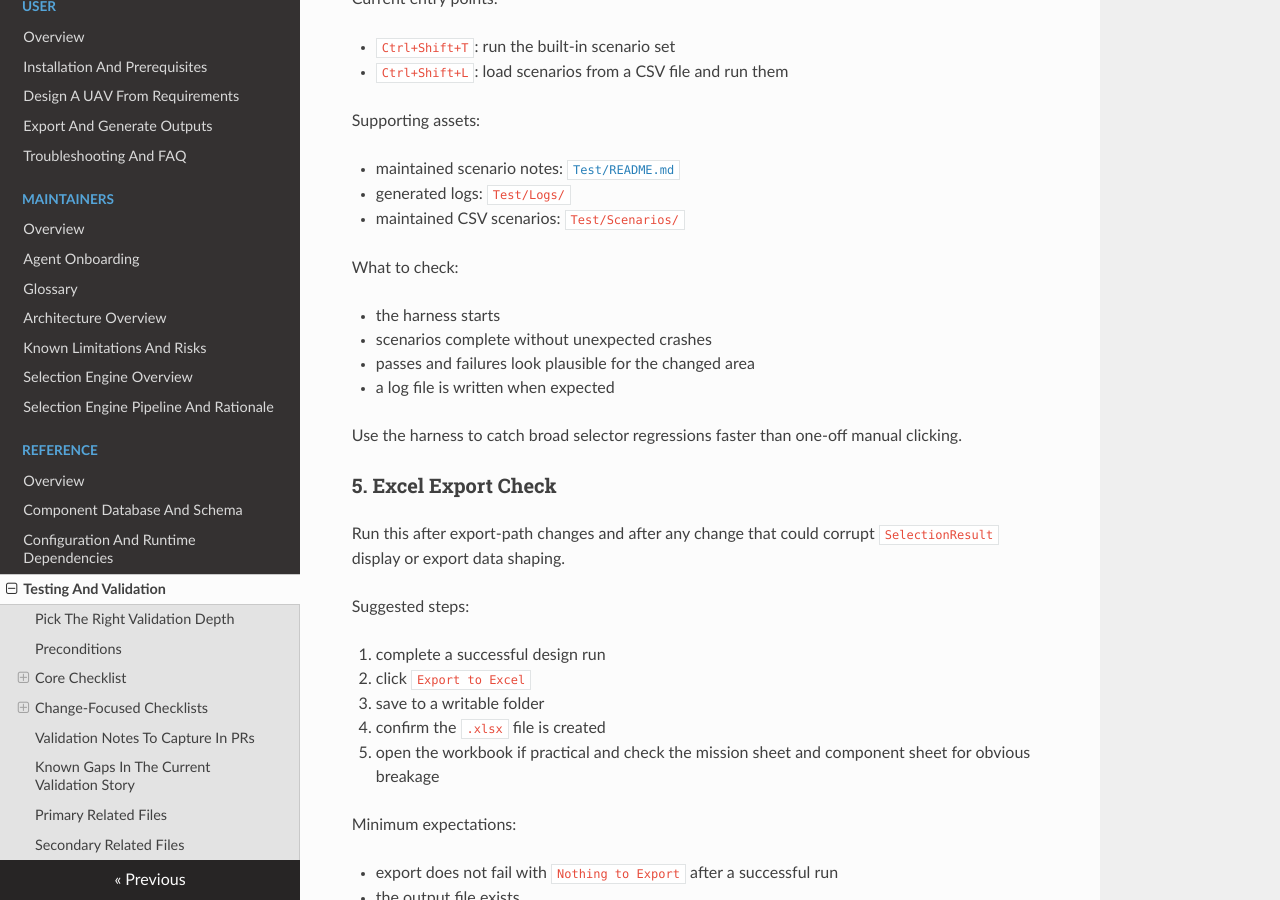
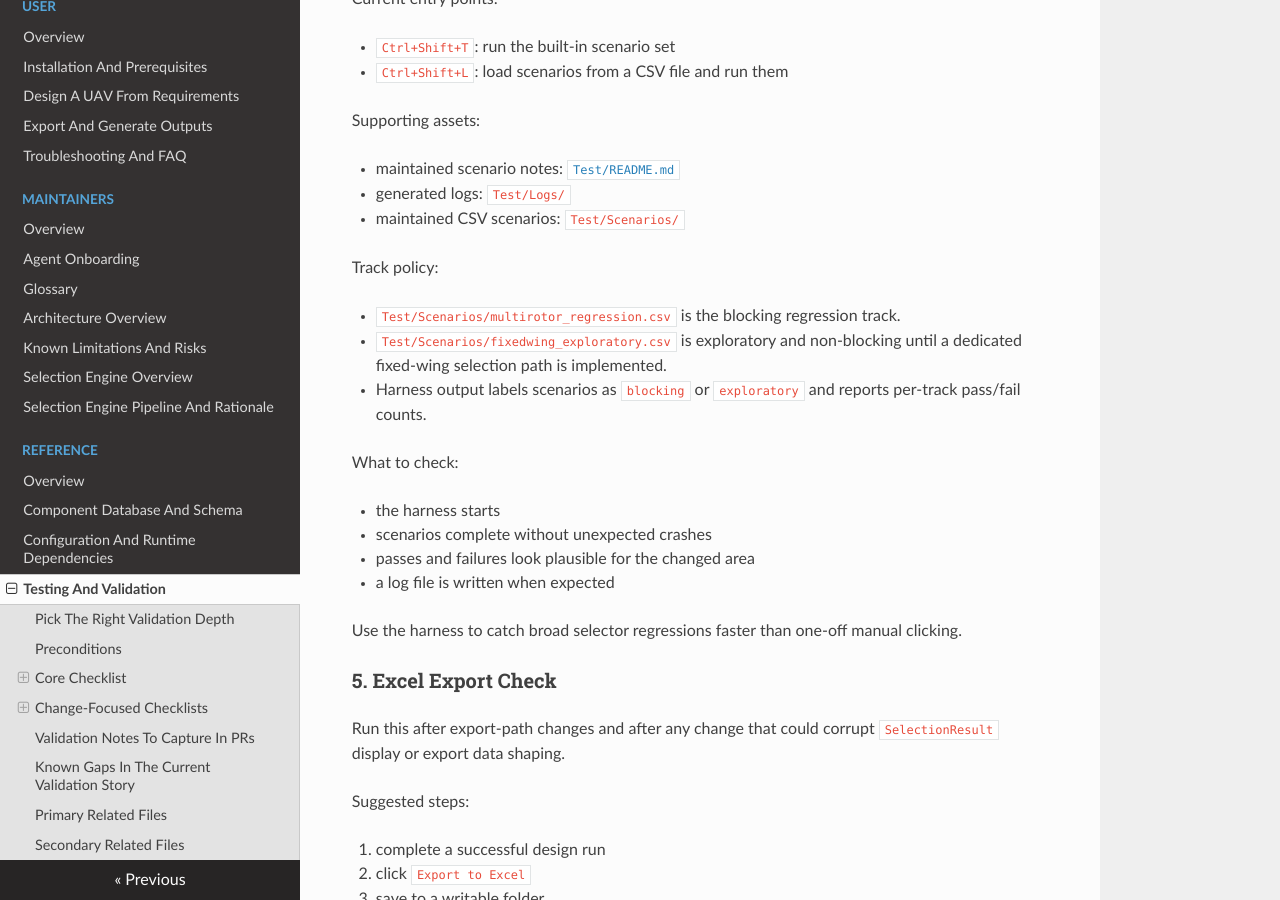
Before and after one commit to EMPAERIAL/Drone-Designer, an MkDocs documentation site: the page built from docs/reference/testing-and-validation.md, in a window 1280 px wide and 900 px high, scrolled down 2592 px. Built offline with MkDocs 1.6.1, drawn with Linux system fonts in a browser that asks for light colours; nearby versions of some CDN libraries.

Commit message:
test: split scenario tracks and label blocking vs exploratory

```diff
--- a/docs/reference/testing-and-validation.md
+++ b/docs/reference/testing-and-validation.md
@@ -100,6 +100,12 @@ Supporting assets:
 - maintained scenario notes: [`Test/README.md`](../../Test/README.md)
 - generated logs: `Test/Logs/`
 - maintained CSV scenarios: `Test/Scenarios/`
+
+Track policy:
+
+- `Test/Scenarios/multirotor_regression.csv` is the blocking regression track.
+- `Test/Scenarios/fixedwing_exploratory.csv` is exploratory and non-blocking until a dedicated fixed-wing selection path is implemented.
+- Harness output labels scenarios as `blocking` or `exploratory` and reports per-track pass/fail counts.
 
 What to check:
 
```
Also changed, not shown: docs/maintainers/workflows/adding-or-updating-tests.md (+6 -0 lines), 4 other files.
